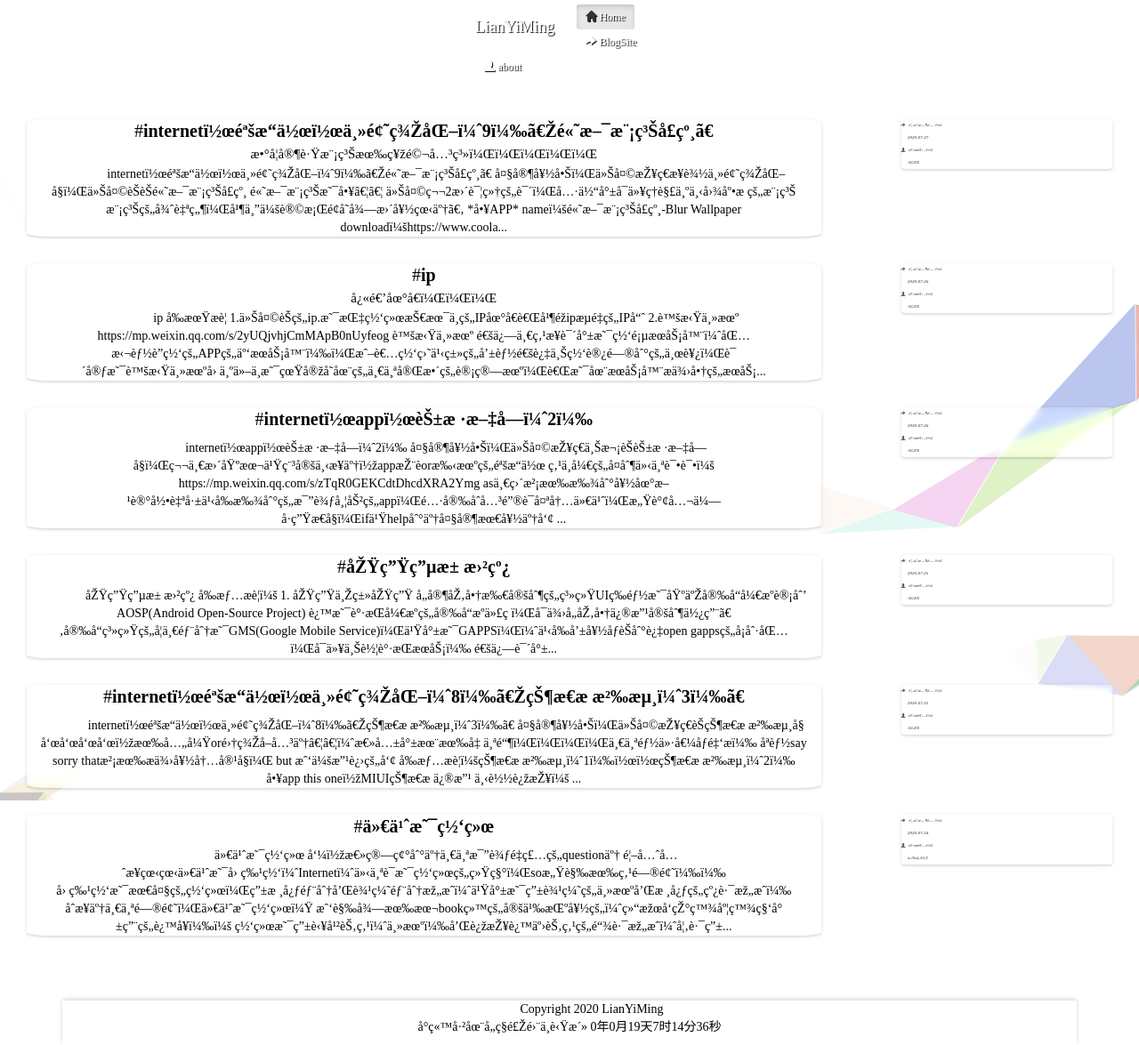
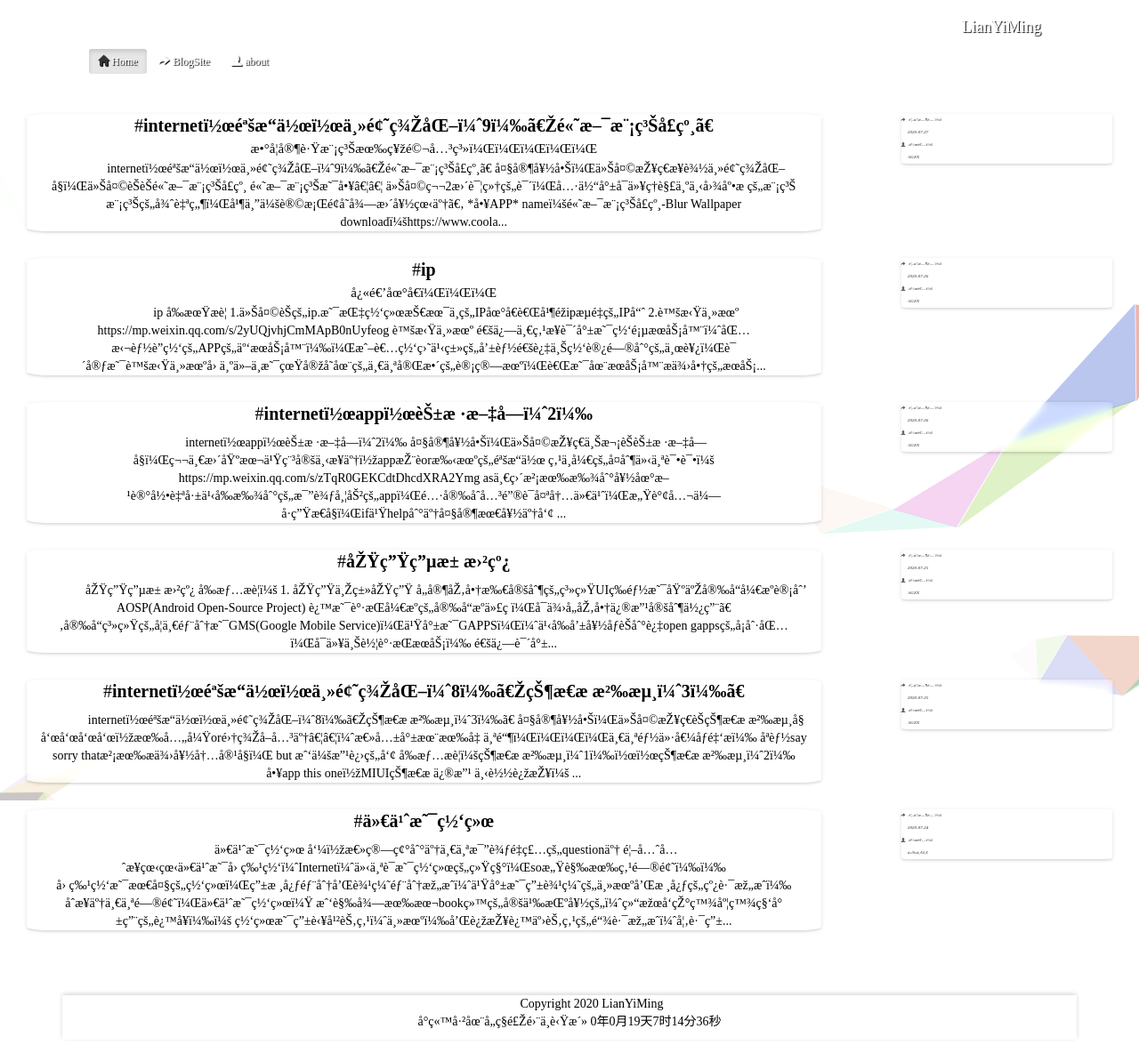
Before and after one commit to LianYiMing/JekyllBlog, a Jekyll site: the page built from index.html, in a window 1280 px wide. Shown: the whole page at 89% size. Built offline with Jekyll 4.4.1, drawn with Linux system fonts in a browser that asks for light colours; nearby versions of some CDN libraries; some web fonts are replaced; the list of posts is cut into pages by our own code.

Commit message:
Update nav.html

```diff
--- a/_includes/nav.html
+++ b/_includes/nav.html
@@ -1,6 +1,6 @@
 <nav class="navbar navbar-default" role="navigation">
 	<!--永远在样式表最下边测试样式表-->
-		<div id="navcontainer">
+		<div id="navcontainer" class="container">
 
 			<div class="navbar-header">
 
```
